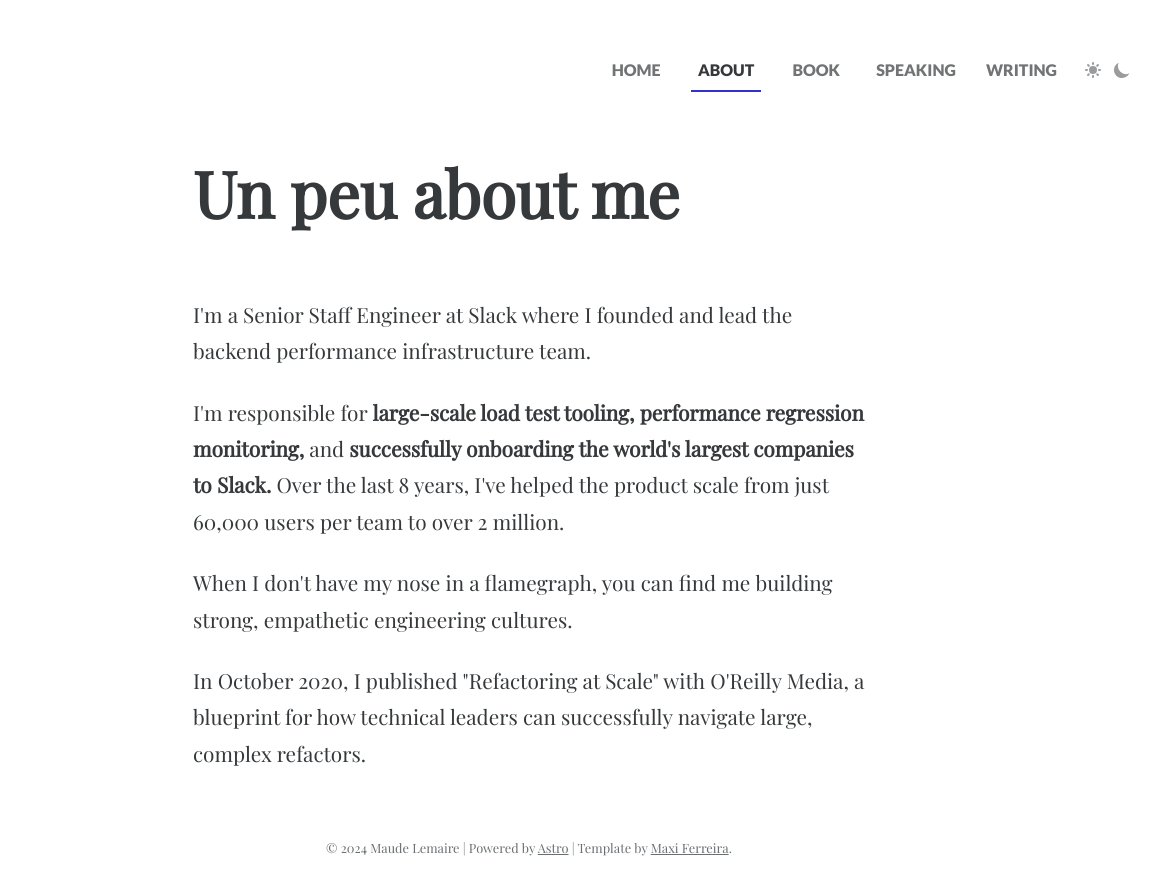
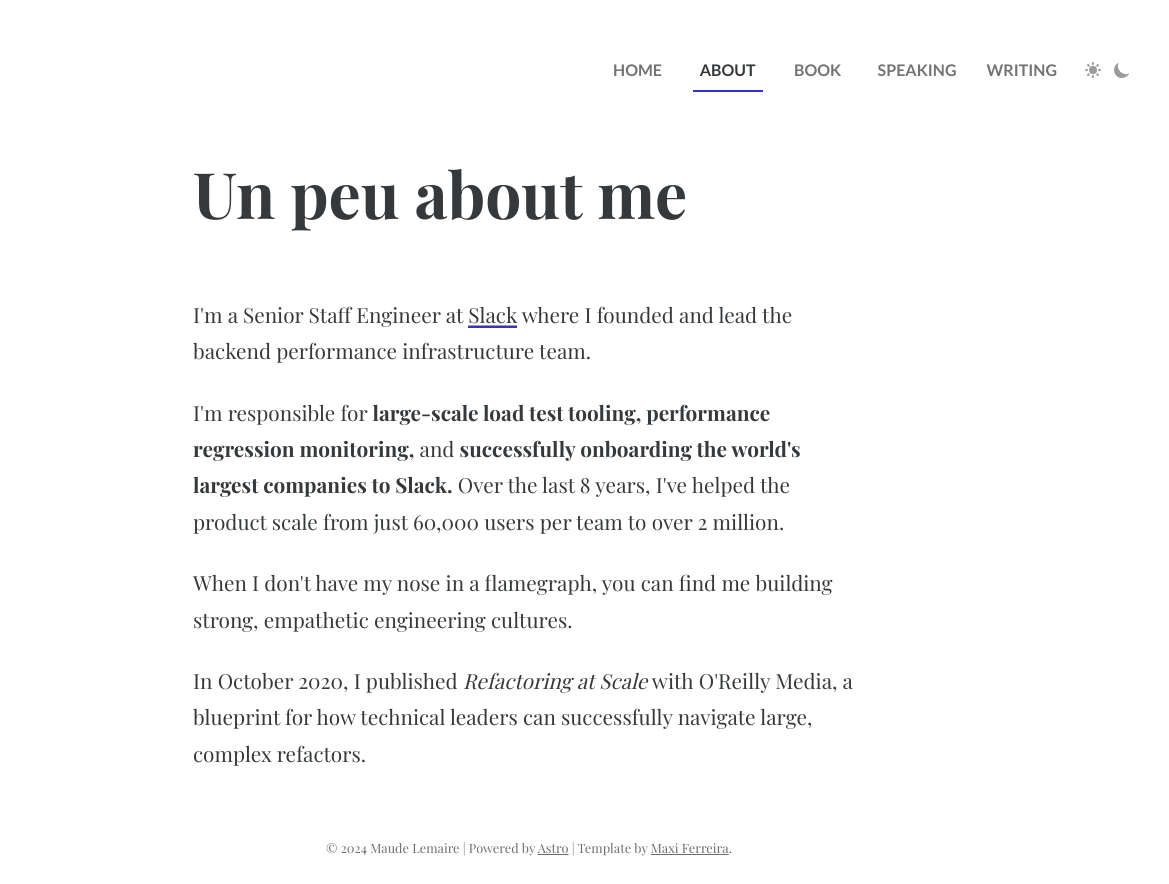
Before and after one commit to qcmaude/maudecodes, an Astro site: page /about in a window 1280 px wide. Shown: the full height of the page, 111-1280 px from the left. Built offline with nearby package versions, Linux system fonts and the light colour scheme; Astro itself is replaced by a stand-in of ours; a web font is replaced by a local one.

Commit message:
Some more tweaks.

```diff
--- a/src/components/BaseHead.astro
+++ b/src/components/BaseHead.astro
@@ -1,5 +1,4 @@
 ---
-import '../styles/fonts.css'
 import '../styles/global.css'
 
 export interface Props {
@@ -37,6 +36,11 @@ const socialUrl = Astro.site.href + 'assets/social.png'
 <meta property="twitter:description" content={description} />
 <meta property="twitter:image" content={socialUrl} />
 
+<!-- Fonts -->
+<link rel="preconnect" href="https://fonts.googleapis.com">
+<link rel="preconnect" href="https://fonts.gstatic.com" crossorigin>
+<link href="https://fonts.googleapis.com/css2?family=Lato:ital,wght@0,400;0,700;1,400;1,700&family=Playfair+Display:ital,wght@0,400;0,700;1,400;1,700&display=swap" rel="stylesheet">
+
 <!-- This is intentionally inlined to avoid FOUC -->
 <script>
   const root = document.documentElement;
--- a/src/pages/about.astro
+++ b/src/pages/about.astro
@@ -10,7 +10,7 @@ const permalink = `${Astro.site.href}about`;
   <div class="container">
     <h1>Un peu about me</h1>
     <p>
-      I'm a Senior Staff Engineer at Slack where I founded and lead the backend performance infrastructure team.
+      I'm a Senior Staff Engineer at <a href="https://slack.com/careers">Slack</a> where I founded and lead the backend performance infrastructure team.
     </p>
     <p>
       I'm responsible for <b>large-scale load test tooling, performance regression monitoring,</b> and <b>successfully onboarding the world's largest companies to Slack.</b> Over the last {new Date().getFullYear() - 2016} years, I've helped the product scale from just 60,000 users per team to over 2 million.
@@ -19,7 +19,7 @@ const permalink = `${Astro.site.href}about`;
       When I don't have my nose in a flamegraph, you can find me building strong, empathetic engineering cultures.
     </p>
     <p>
-      In October 2020, I published "Refactoring at Scale" with O'Reilly Media, a blueprint for how technical leaders can successfully navigate large, complex refactors.
+      In October 2020, I published <i>Refactoring at Scale</i> with O'Reilly Media, a blueprint for how technical leaders can successfully navigate large, complex refactors.
     </p>
   </div>
 </BaseLayout>
--- a/src/pages/writing.astro
+++ b/src/pages/writing.astro
@@ -8,7 +8,7 @@ const permalink = `${Astro.site.href}writing`;
 
 <BaseLayout title={title} description={description} permalink={permalink} current="writing">
   <div class="container">
-
+    <iframe src="https://maudecodes.substack.com/embed" width="480" height="320" style="border:1px solid #EEE; background:white;" frameborder="0" scrolling="no"></iframe>
   </div>
 </BaseLayout>
 
--- a/src/styles/fonts.css
+++ /dev/null
@@ -1,48 +0,0 @@
-/* latin */
-@font-face {
-  font-family: 'Fira Sans';
-  font-style: normal;
-  font-weight: 700;
-  font-display: swap;
-  src: url(/assets/fonts/va9B4kDNxMZdWfMOD5VnLK3eRhf6Xl7Glw.woff2)
-    format('woff2');
-  unicode-range: U+0000-00FF, U+0131, U+0152-0153, U+02BB-02BC, U+02C6, U+02DA,
-    U+02DC, U+2000-206F, U+2074, U+20AC, U+2122, U+2191, U+2193, U+2212, U+2215,
-    U+FEFF, U+FFFD;
-}
-
-@font-face {
-  font-family: 'Playfair Display';
-  font-style: normal;
-  font-weight: 400;
-  font-display: swap;
-  src: url(/assets/fonts/PlayfairDisplay-VariableFont_wght.woff2)
-    format('woff2');
-  unicode-range: U+0000-00FF, U+0131, U+0152-0153, U+02BB-02BC, U+02C6, U+02DA,
-  U+02DC, U+2000-206F, U+2074, U+20AC, U+2122, U+2191, U+2193, U+2212, U+2215,
-  U+FEFF, U+FFFD;
-}
-
-@font-face {
-  font-family: 'Lato';
-  font-style: 'normal';
-  font-weight: 400;
-  font-display: swap;
-  src: url(/assets/fonts/Lato-Regular.woff2)
-    format('woff2');
-  unicode-range: U+0000-00FF, U+0131, U+0152-0153, U+02BB-02BC, U+02C6, U+02DA,
-    U+02DC, U+2000-206F, U+2074, U+20AC, U+2122, U+2191, U+2193, U+2212, U+2215,
-    U+FEFF, U+FFFD;
-}
-
-@font-face {
-  font-family: 'Lato';
-  font-style: 'normal';
-  font-weight: 900;
-  font-display: swap;
-  src: url(/assets/fonts/Lato-Black.woff2)
-    format('woff2');
-  unicode-range: U+0000-00FF, U+0131, U+0152-0153, U+02BB-02BC, U+02C6, U+02DA,
-    U+02DC, U+2000-206F, U+2074, U+20AC, U+2122, U+2191, U+2193, U+2212, U+2215,
-    U+FEFF, U+FFFD;
-}
--- a/src/styles/global.css
+++ b/src/styles/global.css
@@ -84,7 +84,7 @@ ul {
 }
 
 li {
-  margin: 1rem 0;
+  margin: 0.2rem 0;
 }
 
 li p {
```
Also changed, not shown: src/pages/book.astro (+9 -14 lines).
